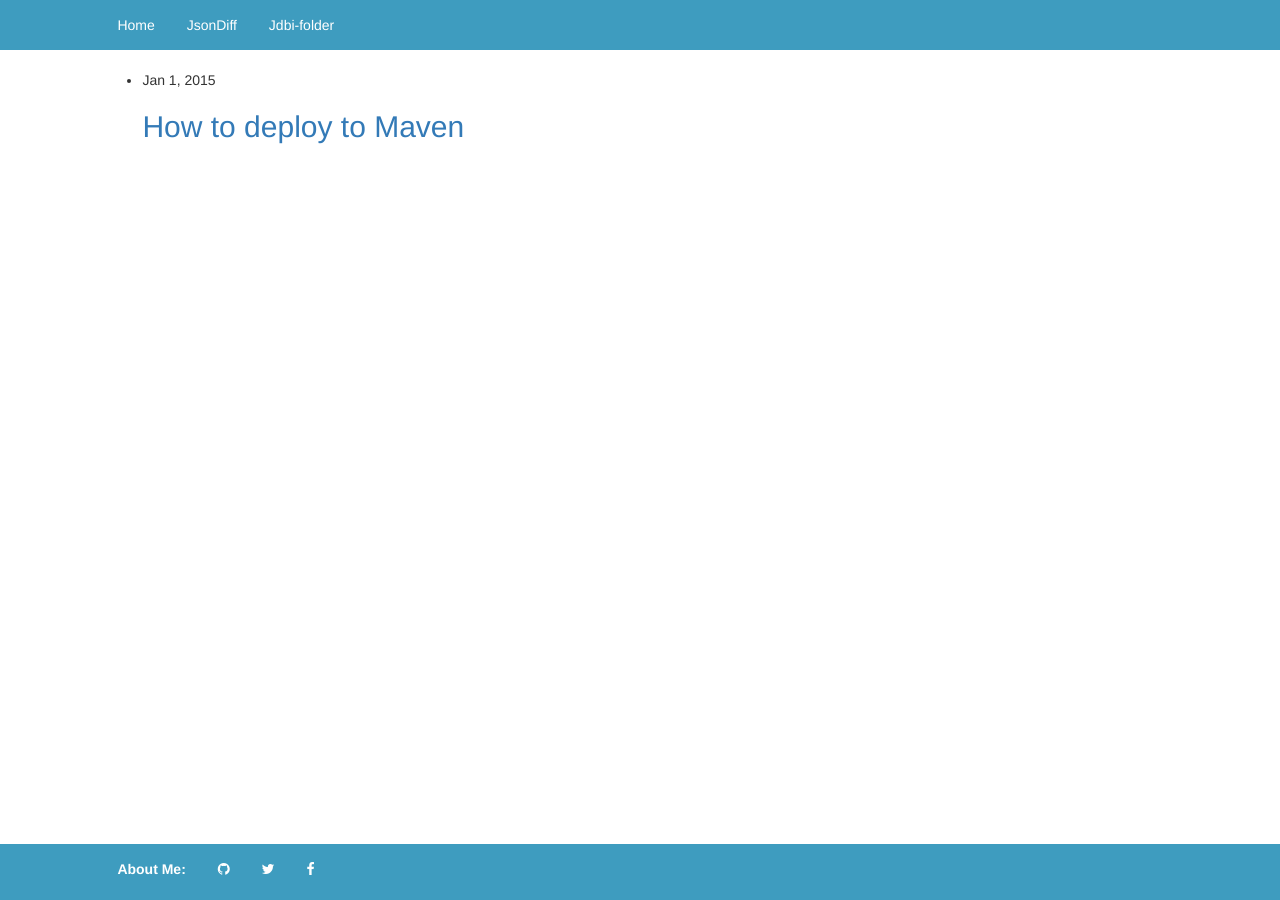
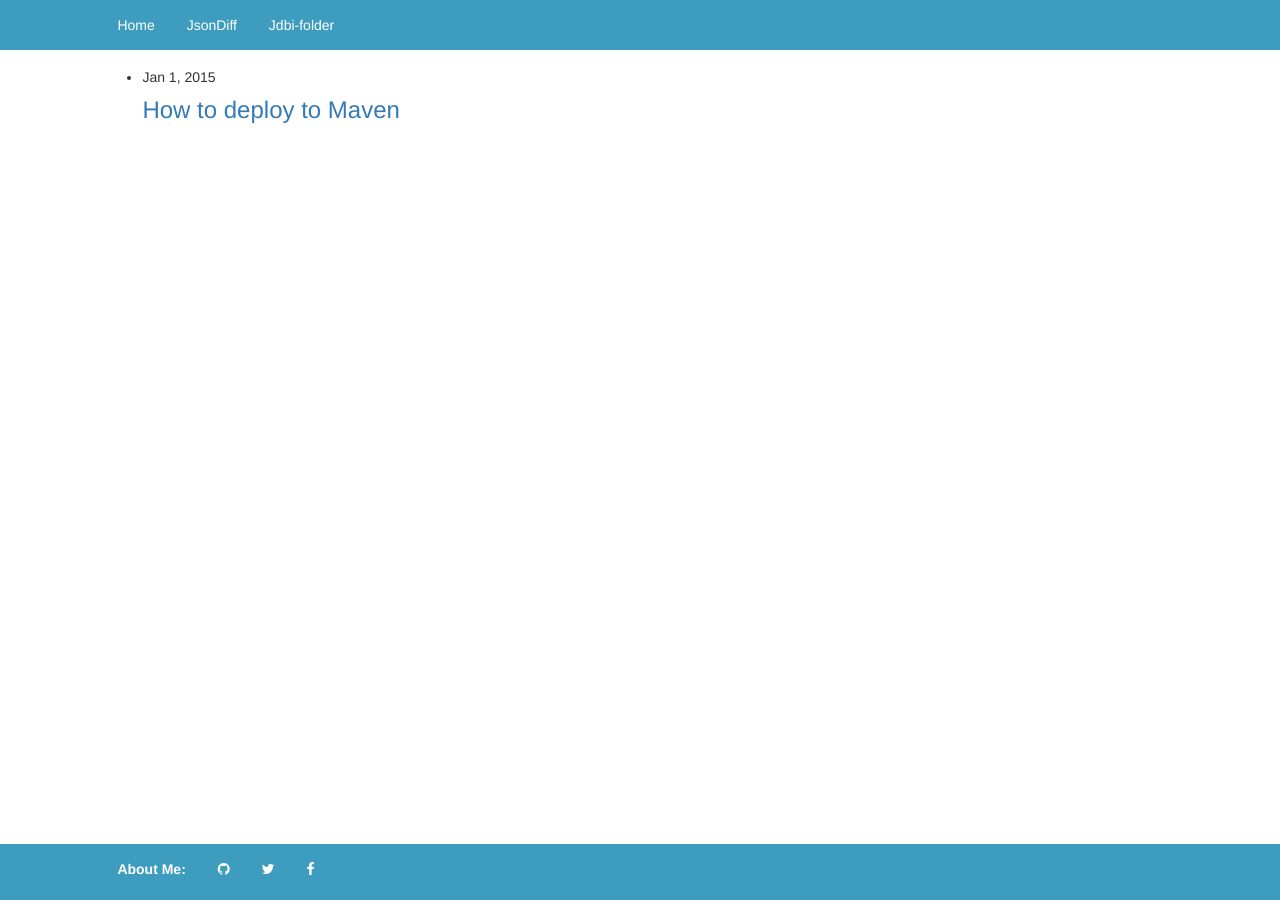
Before and after one commit to Manikandan-K/manikandan-k.github.io, a Jekyll site: the page built from index.html, in a window 1280 px wide. Built offline with Jekyll 4.4.1, drawn with Linux system fonts in a browser that asks for light colours; nearby versions of some CDN libraries.

Commit message:
Removed white space after footer & reduced margin for post title

```diff
--- a/css/default.css
+++ b/css/default.css
@@ -11,6 +11,10 @@
 
 .navbar:first-child{
     margin-left: 8%;
+}
+
+.navbar {
+    margin-bottom: 0;
 }
 
 .post,
@@ -45,3 +49,11 @@
 .share a {
     padding-left: 8px;
 }
+
+.post-list {
+    margin-top: 17px;
+}
+
+.post-label {
+    margin-top: 10px;
+}
--- a/index.html
+++ b/index.html
@@ -9,9 +9,9 @@
         <li>
             <span class="post-meta">{{ post.date | date: "%b %-d, %Y" }}</span>
 
-            <h2>
+            <h3 class="post-label">
                 <a class="post-link" href="{{ post.url | prepend: site.baseurl }}">{{ post.title }}</a>
-            </h2>
+            </h3>
         </li>
         {% endfor %}
     </ul>
```
